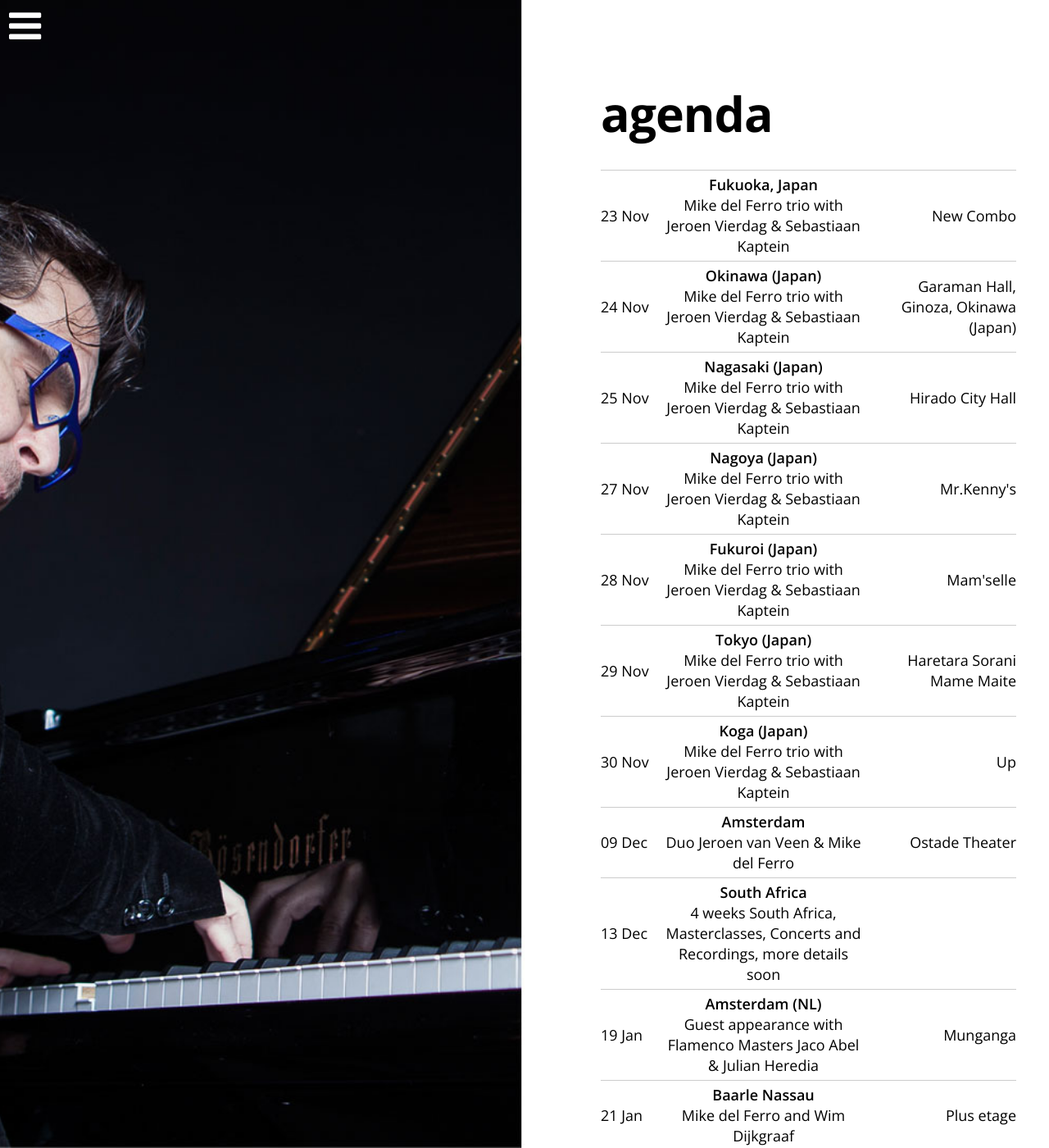
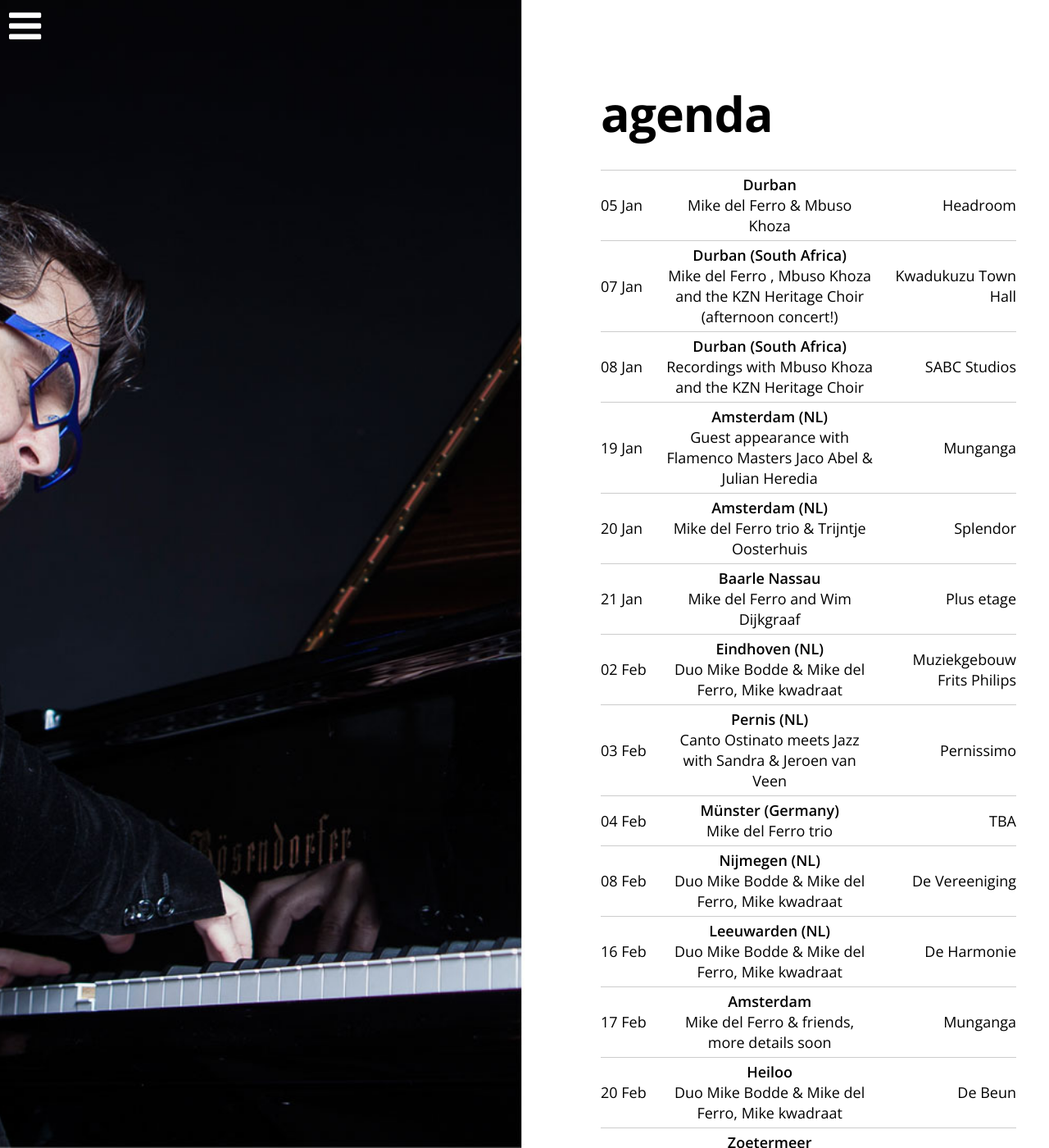
Before and after one commit to mikedelferro/website, a Jekyll site: the page built from agenda.html, in a window 1280 px wide and 1400 px high. Shown: the whole window at 82% size. Built offline with Jekyll 4.4.1, drawn with Linux system fonts in a browser that asks for light colours; nearby versions of some CDN libraries; some of the changed text lies outside the part shown.

Commit message:
Updated '_config.yml' via CloudCannon

```diff
--- a/_config.yml
+++ b/_config.yml
@@ -74,69 +74,64 @@ gigs:
     location: Energiehuis
     venue: Dordrecht
     url: www.kunstmin.nl
-  - title: Mike del Ferro trio with Jeroen Vierdag & Sebastiaan Kaptein
-    date: 2017-11-23 08:00:00
-    location: New Combo
-    venue: 'Fukuoka, Japan'
-    url: 'http://newcombo.sakura.ne.jp/live11.html'
+  - title: Mike del Ferro trio with Shota Ishikawa & Sebastiaan Kaptein
+    date: 2018-03-01 20:00:00
+    location: TBA
+    venue: 'Kobe, Japan'
+    url: 'https://www.facebook.com/dai.murata.3'
   - title: Mike del Ferro and Wim Dijkgraaf
     date: 2018-01-21 00:00:00
     location: Plus etage
     venue: Baarle Nassau
     url:
-  - title: Mike del Ferro trio with Jeroen Vierdag & Sebastiaan Kaptein
-    date: 2017-11-24 20:00:00
-    location: 'Garaman Hall, Ginoza, Okinawa (Japan)'
-    venue: Okinawa (Japan)
-    url: 'http://garaman.jp/sf'
+  - title: Mike del Ferro trio with Shota Ishikawa & Sebastiaan Kaptein
+    date: 2018-03-02 20:00:00
+    location: TBA
+    venue: 'Kobe, Japan'
+    url: 'https://www.facebook.com/dai.murata.3'
   - title: Duo Mike Boddé and Mike del Ferro-Mike Kwadraat
     date: 2018-03-10 20:00:00
     location: Paradox
     venue: Tilburg
     url: www.paradoxtilburg.nl
-  - title: Duo Jeroen van Veen & Mike del Ferro
-    date: 2017-12-09 20:00:00
-    location: Ostade Theater
-    venue: Amsterdam
-    url:
+  - title: Mike del Ferro & Mbuso Khoza
+    date: 2018-01-05 19:00:00
+    location: Headroom
+    venue: Durban
+    url: 'https://www.facebook.com/events/146881809300816/'
   - title: 'Mike del Ferro & friends, more details soon'
     date: 2018-02-17 20:30:00
     location: Munganga
     venue: Amsterdam
     url: www.munganga.nl
   - title: Mike del Ferro trio
-    date: 2018-03-02 20:30:00
+    date: 2018-03-03 20:30:00
     location: TBA
     venue: Kobe (Japan)
+    url: 'https://www.facebook.com/dai.murata.3'
+  - title: >-
+      Mike del Ferro , Mbuso Khoza and the KZN Heritage Choir (afternoon
+      concert!)
+    date: 2018-01-07 14:00:00
+    location: Kwadukuzu Town Hall
+    venue: Durban (South Africa)
+    url: 'http://www.isupportdoyou.com/'
+  - title: Mike del Ferro trio & Trijntje Oosterhuis
+    date: 2018-01-20 20:30:00
+    location: Splendor
+    venue: Amsterdam (NL)
+    url: www.splendoramsterdam.com
+  - title: Recordings with Mbuso Khoza and the KZN Heritage Choir
+    date: 2018-01-08 00:00:00
+    location: SABC Studios
+    venue: Durban (South Africa)
     url:
   - title: Mike del Ferro trio
-    date: 2018-02-03 20:30:00
-    location: TBA
-    venue: Kobe (Japan)
-    url:
-  - title: Mike del Ferro trio with Jeroen Vierdag & Sebastiaan Kaptein
-    date: 2017-11-29 20:00:00
-    location: Haretara Sorani Mame Maite
-    venue: Tokyo (Japan)
-    url: 'http://mameromantic.com'
-  - title: >-
-      4 weeks South Africa, Masterclasses, Concerts and Recordings, more details
-      soon
-    date: 2017-12-13 00:00:00
-    location:
-    venue: South Africa
-    url:
-  - title: Mike del Ferro trio with Jeroen Vierdag & Sebastiaan Kaptein
-    date: 2017-11-28 20:00:00
-    location: Mam'selle
-    venue: Fukuroi (Japan)
-    url: 'http://music.geocities.jp/mamselle33'
-  - title: Mike del Ferro trio with Jeroen Vierdag & Sebastiaan Kaptein
-    date: 2017-11-30 20:00:00
-    location: Up
-    venue: Koga (Japan)
-    url: 'http://www.ups-jazz.com/index.shtml'
-  - title: Mike del Ferro trio
+    date: 2018-03-20 20:00:00
+    location: Luxor theater
+    venue: Zutphen (NL)
+    url: 'https://www.facebook.com/jazzinluxor'
+  - title: Mike del Ferro trio (afternoon concert!)
     date: 2018-03-25 15:00:00
     location: Rosa Spier Huis
     venue: Laren (NL Noord Holland)
@@ -152,22 +147,7 @@ gigs:
     venue: Pernis (NL)
     url: www.pernissimo.nl
   - title: Mike del Ferro trio
-    date: 2018-02-04 03:00:00
+    date: 2018-02-04 15:00:00
     location: TBA
     venue: Münster (Germany)
     url:
-  - title: Jeroen van Veen & Mike del Ferro at the Barn
-    date: 2018-02-11 03:00:00
-    location: TBA
-    venue: Baambrugge (NL)
-    url:
-  - title: Mike del Ferro trio with Jeroen Vierdag & Sebastiaan Kaptein
-    date: 2017-11-25 20:00:00
-    location: Hirado City Hall
-    venue: Nagasaki (Japan)
-    url:
-  - title: Mike del Ferro trio with Jeroen Vierdag & Sebastiaan Kaptein
-    date: 2017-11-27 08:00:00
-    location: Mr.Kenny's
-    venue: Nagoya (Japan)
-    url: 'https://www.mrkennys.com/schedule/'
```
